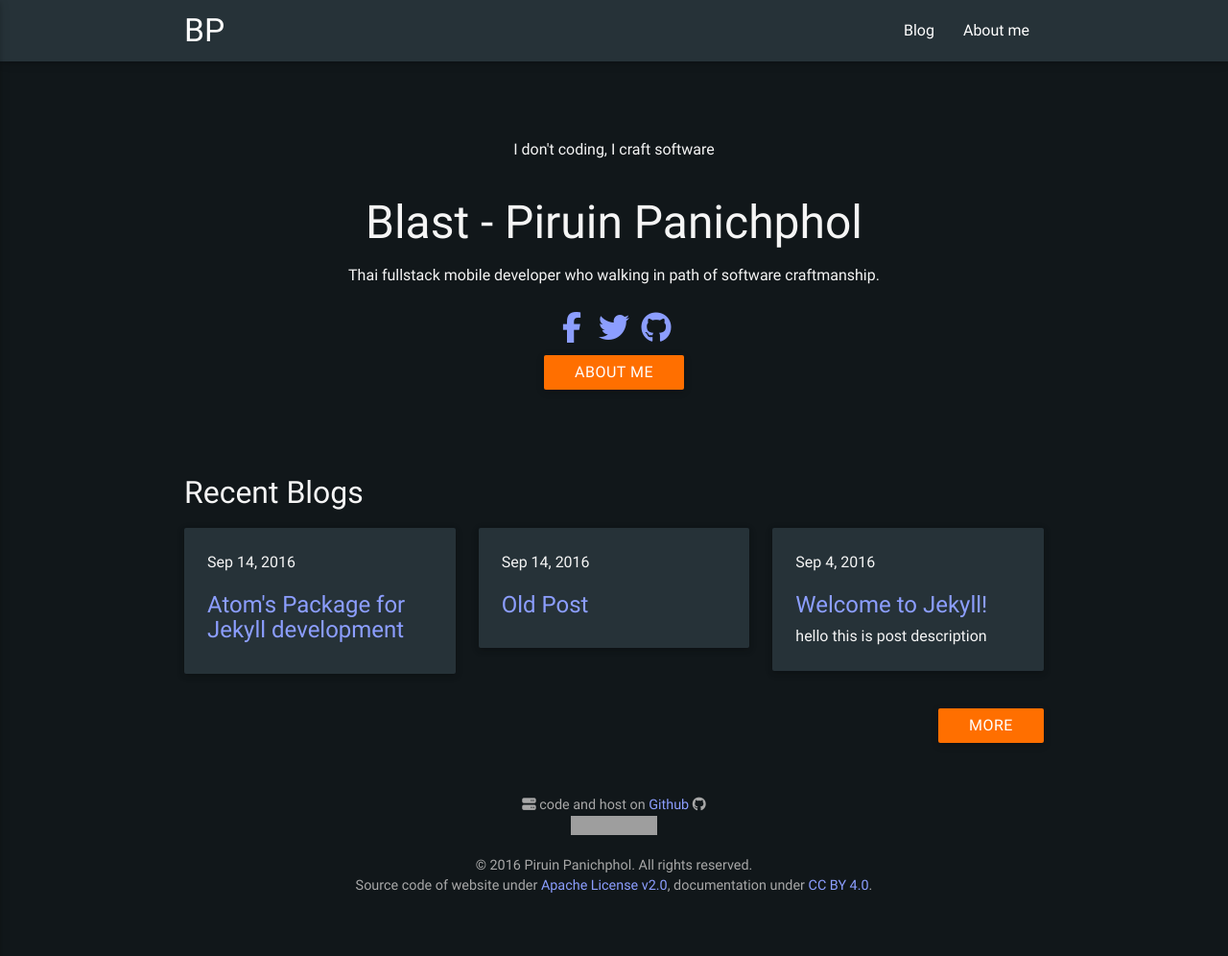
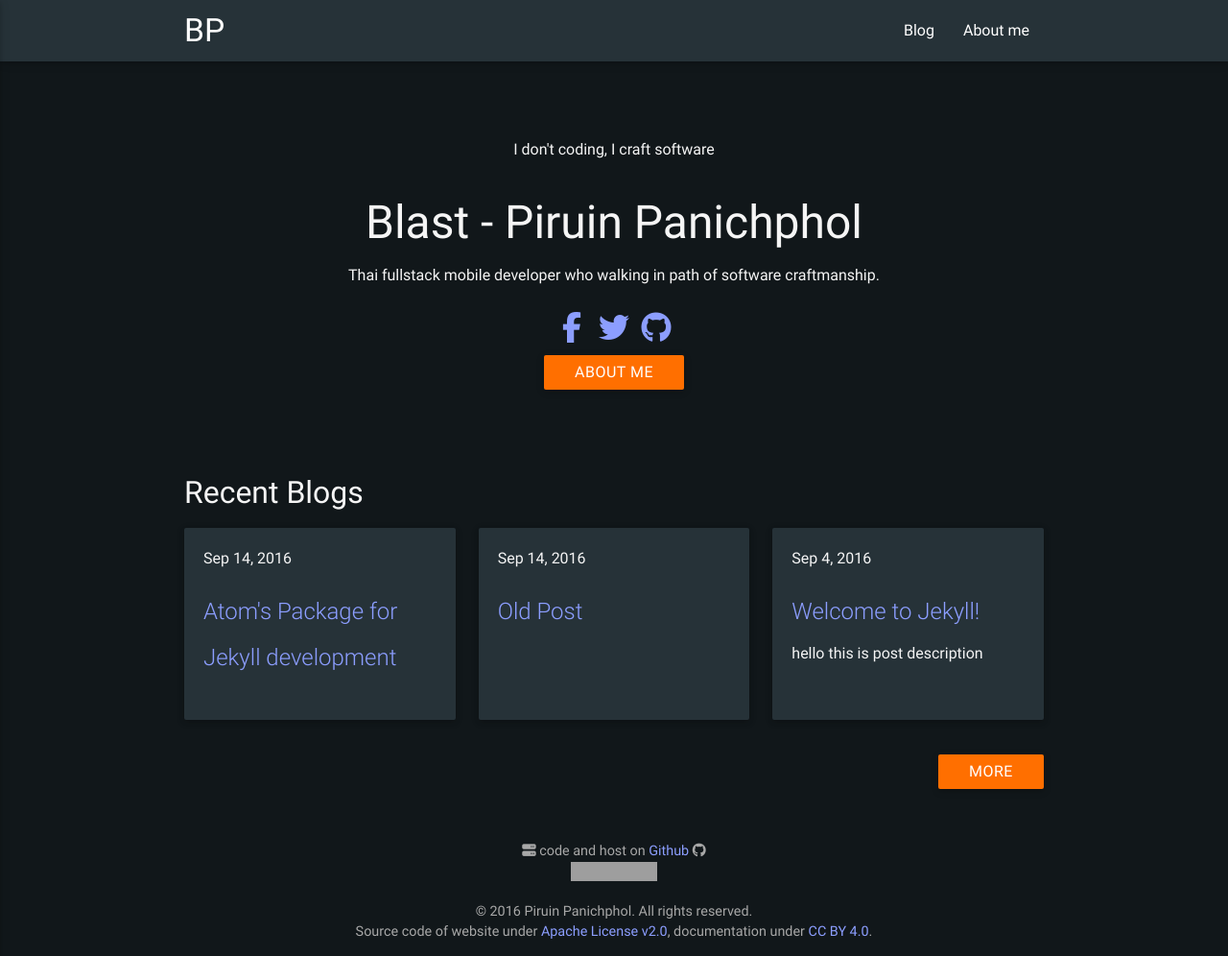
Before and after one commit to piruin/piruin.github.io, a Jekyll site: the page built from index.html, in a window 1280 px wide and 996 px high. Shown: the whole window at 96% size. Built offline with Jekyll 4.4.1, drawn with Linux system fonts in a browser that asks for light colours; nearby versions of some CDN libraries; grey boxes are pictures that could not be loaded.

Commit message:
improve card layout

```diff
--- a/_sass/components/_cards.scss
+++ b/_sass/components/_cards.scss
@@ -50,7 +50,7 @@
   }
 
   &.small {
-    height: 300px;
+    height: 200px;
   }
 
   &.medium {
--- a/index.html
+++ b/index.html
@@ -14,9 +14,12 @@
   <div class="row">
     {% for post in site.posts limit:3 %}
     <div class="col s12 m4">
-      <article class="card-panel hoverable" style="padding:24px;">
+      <article class="card small hoverable">
+        <div class="card-content">
         <time datetime="{{ post.date | date_to_xmlschema }}">{{ post.date | date: "%b %-d, %Y" }}</time>
-        <h3><a href="{{ post.url | prepend: site.baseurl }}">{{ post.title | escape }}</a></h3> {{ post.description }}
+        <h3 class="card-title"><a href="{{ post.url }}">{{ post.title | escape }}</a></h3>
+        {{ post.description }}
+        </div>
       </article>
     </div>
     {% endfor %}
```
